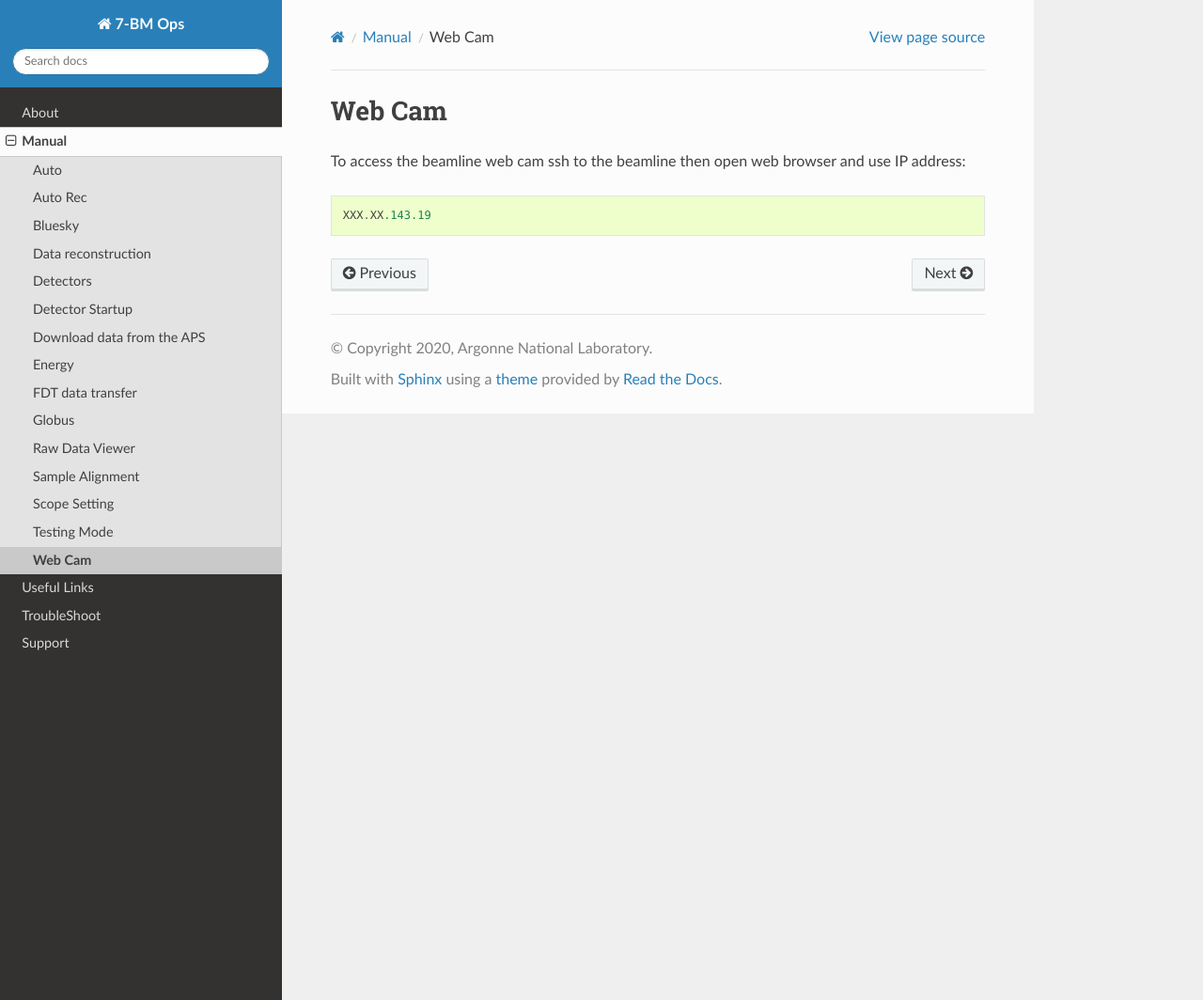
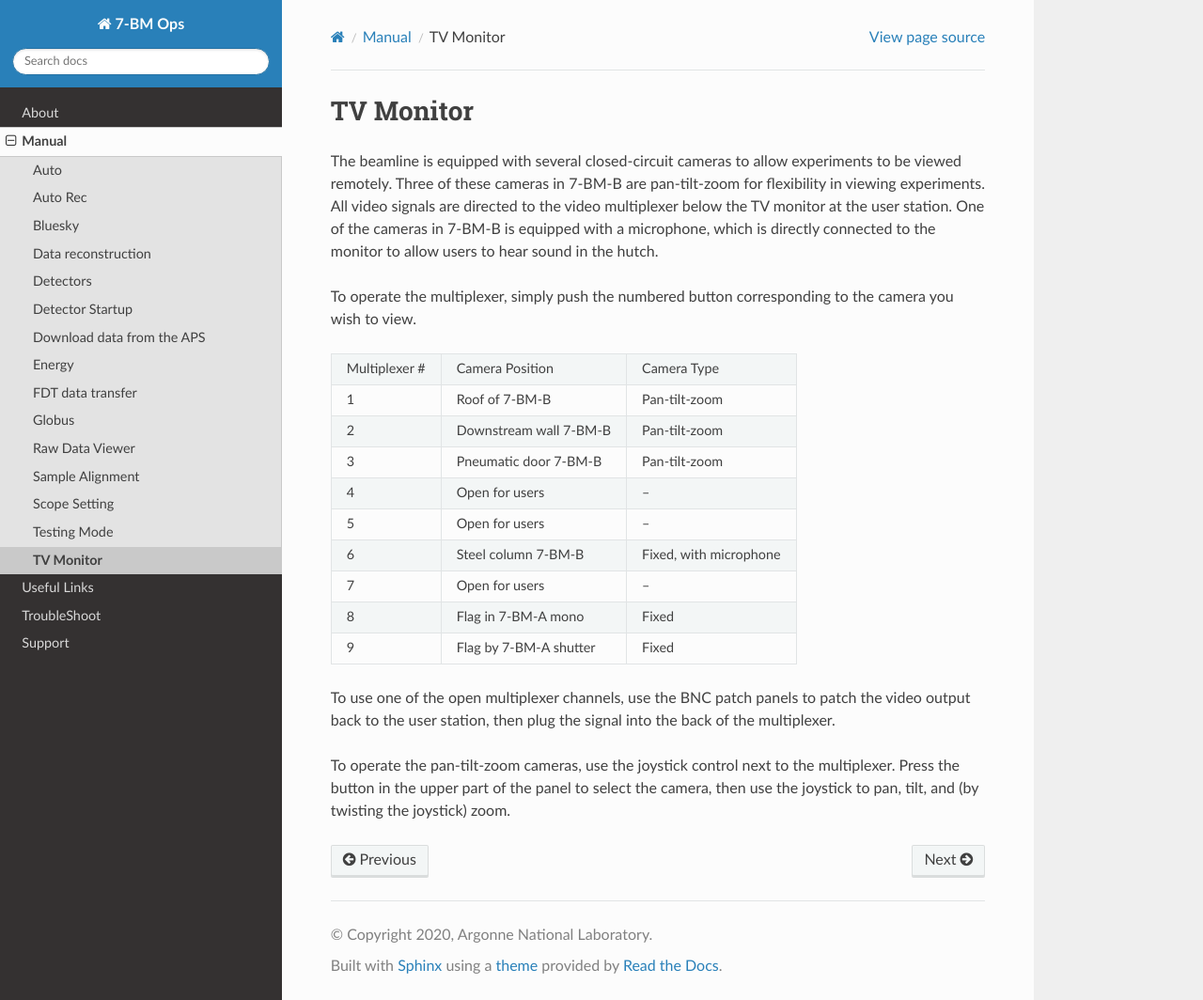
Before and after one commit to xray-imaging/7bm-docs, a Sphinx documentation site: the page built from docs/source/manual/item_015.rst, in a window 1280 px wide and 1064 px high. Shown: the whole window at 94% size. Built offline with Sphinx 7.4.7 and the Read the Docs theme 2.0.0, drawn with Linux system fonts in a browser that asks for light colours.

Commit message:
Additions to Detector and TV monitor descriptions.

```diff
--- a/docs/source/manual/item_015.rst
+++ b/docs/source/manual/item_015.rst
@@ -1,9 +1,28 @@
-Web Cam
-=======
+TV Monitor
+===========
 
 .. contents::
    :local:
 
-To access the beamline web cam ssh to the beamline then open web browser and use IP address::
+The beamline is equipped with several closed-circuit cameras to allow experiments to be viewed remotely.  Three of these cameras in 7-BM-B are pan-tilt-zoom for flexibility in viewing experiments.  All video signals are directed to the video multiplexer below the TV monitor at the user station.  One of the cameras in 7-BM-B is equipped with a microphone, which is directly connected to the monitor to allow users to hear sound in the hutch.
 
-    XXX.XX.143.19
+To operate the multiplexer, simply push the numbered button corresponding to the camera you wish to view.
+
+
+==============  ======================      =======================
+Multiplexer #   Camera Position             Camera Type
+--------------  ----------------------      -----------------------
+1               Roof of 7-BM-B              Pan-tilt-zoom
+2               Downstream wall 7-BM-B      Pan-tilt-zoom
+3               Pneumatic door 7-BM-B       Pan-tilt-zoom
+4               Open for users              --
+5               Open for users              --
+6               Steel column 7-BM-B         Fixed, with microphone
+7               Open for users              --
+8               Flag in 7-BM-A mono         Fixed
+9               Flag by 7-BM-A shutter      Fixed
+==============  ======================      =======================
+
+To use one of the open multiplexer channels, use the BNC patch panels to patch the video output back to the user station, then plug the signal into the back of the multiplexer.
+
+To operate the pan-tilt-zoom cameras, use the joystick control next to the multiplexer.  Press the button in the upper part of the panel to select the camera, then use the joystick to pan, tilt, and (by twisting the joystick) zoom.
```
Also changed, not shown: docs/source/manual/item_005.rst (+10 -0 lines).
